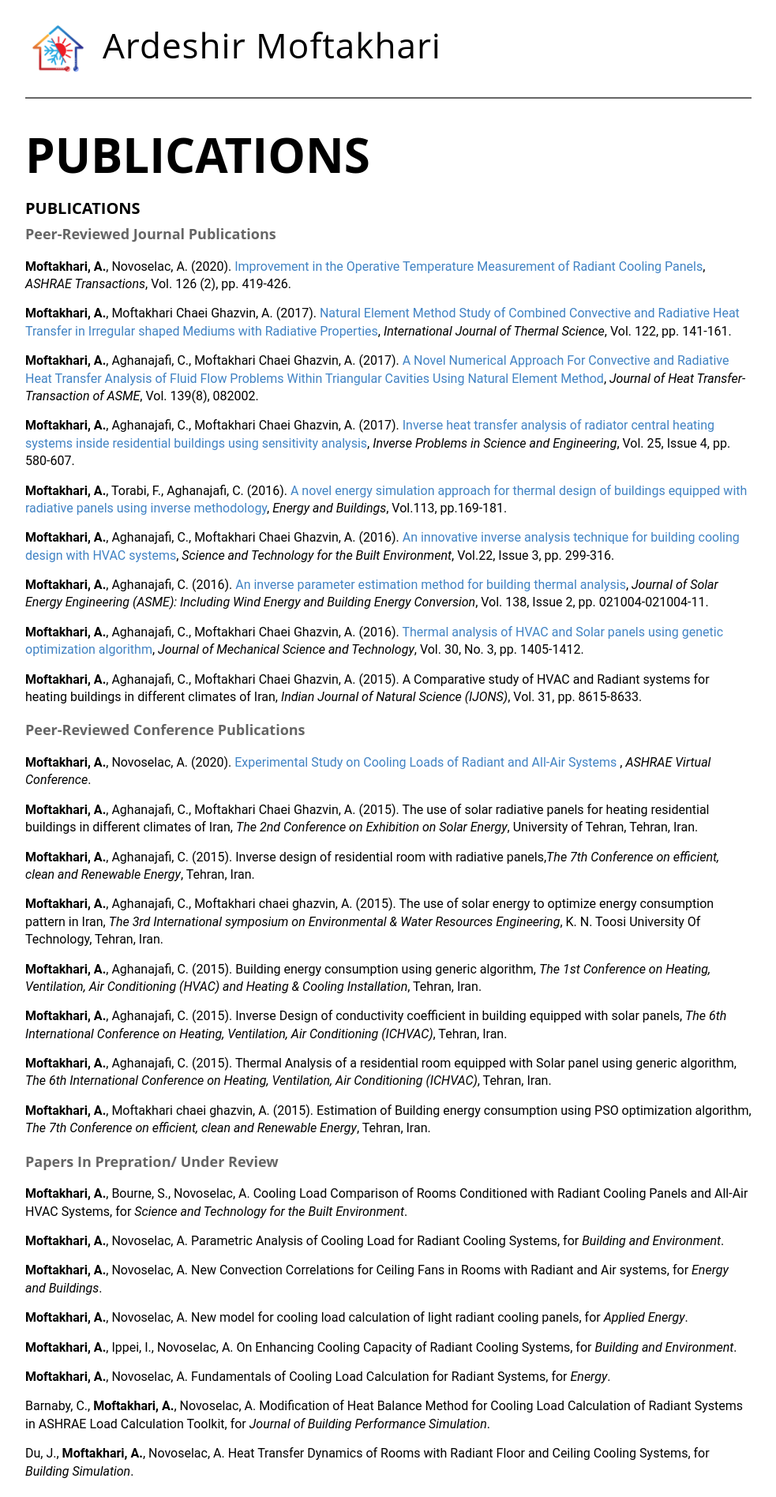
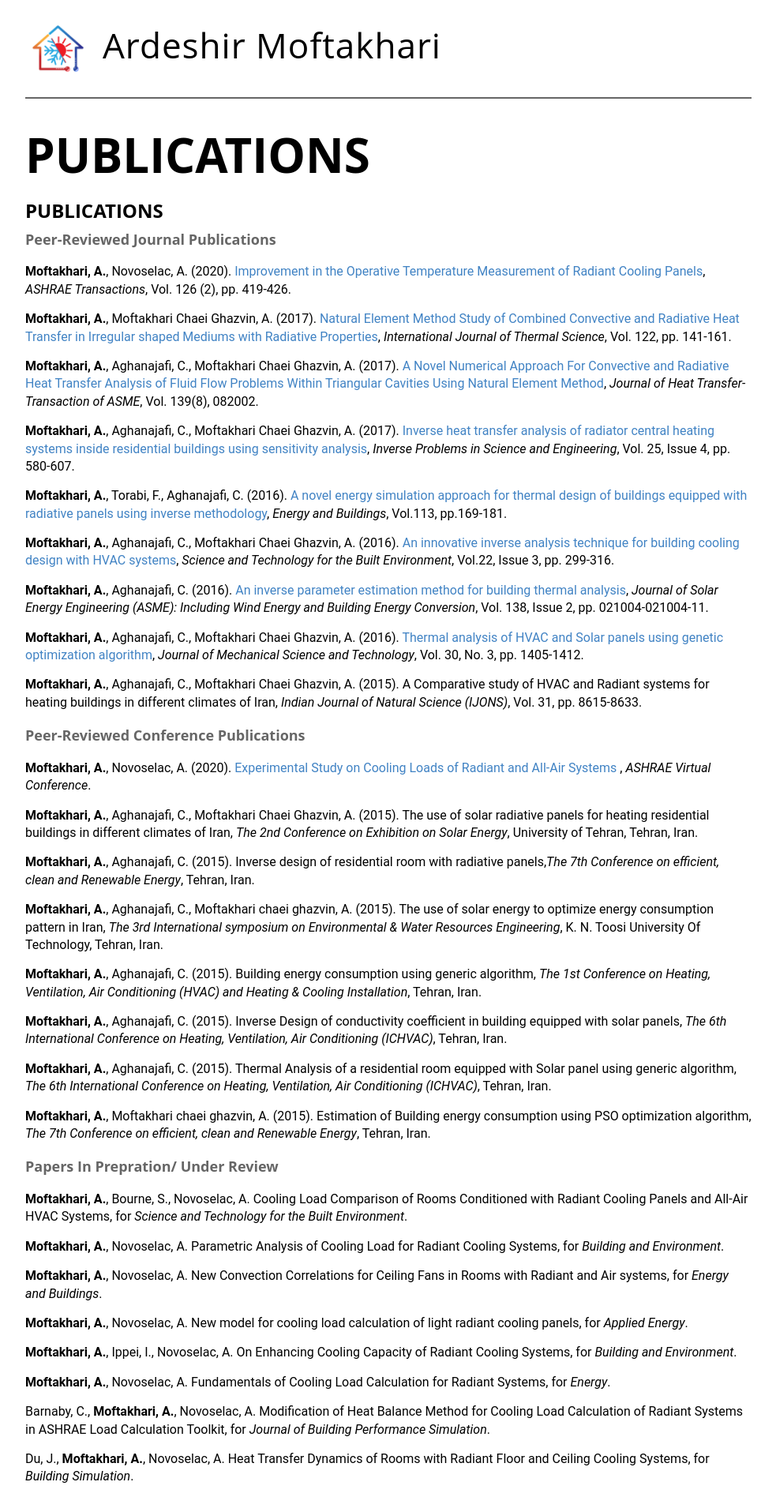
Before and after one commit to amoftakhari/amoftakhari.github.io, a Jekyll site: the page built from pub.md, in a window 1280 px wide. Shown: the top 1896 px of the page at 79% size, without its empty margins (148-1131 px from the left). Built offline with Jekyll 4.4.1, drawn with Linux system fonts in a browser that asks for light colours; our own code applies the rules of GitHub Pages for plain Markdown files.

Commit message:
Update pub.md

```diff
--- a/pub.md
+++ b/pub.md
@@ -1,4 +1,4 @@
-### PUBLICATIONS
+## PUBLICATIONS
 
 #### Peer-Reviewed Journal Publications
 **Moftakhari, A.**, Novoselac, A. (2020).
```
